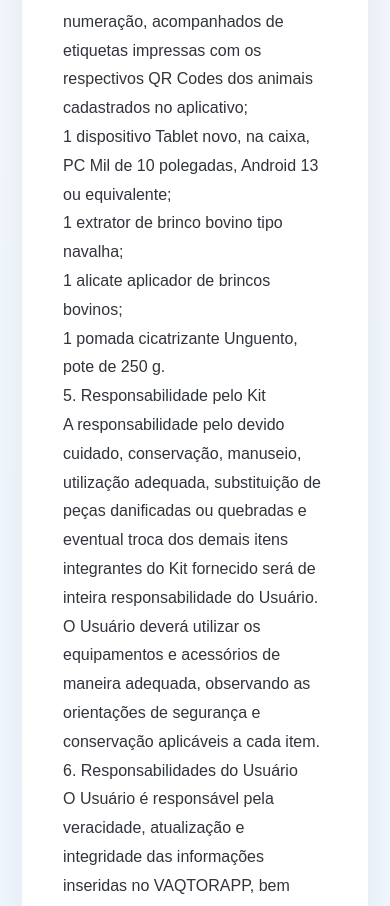
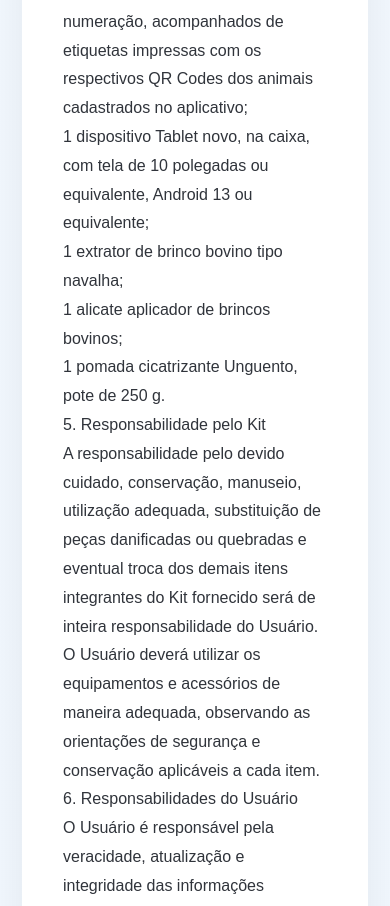
Before and after one commit to helvioco-source/vaqtorapp, a Next.js app: page /termos-de-uso in a window 390 px wide. Shown: the part 10427-11333 px from the top of the page. Built offline with nearby package versions, Linux system fonts and the light colour scheme.

Commit message:
Padroniza descrição do Tablet nos Termos

```diff
--- a/app/termos-de-uso/page.tsx
+++ b/app/termos-de-uso/page.tsx
@@ -376,8 +376,8 @@ export default function TermosDeUso() {
                 no aplicativo;
               </li>
               <li>
-                1 dispositivo Tablet novo, na caixa, PC Mil de 10 polegadas,
-                Android 13 ou equivalente;
+                1 dispositivo Tablet novo, na caixa, com tela de 10 polegadas
+                ou equivalente, Android 13 ou equivalente;
               </li>
               <li>1 extrator de brinco bovino tipo navalha;</li>
               <li>1 alicate aplicador de brincos bovinos;</li>
```
